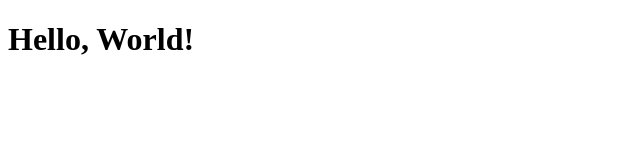
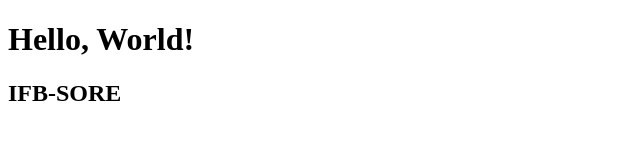
Before and after one commit to gilbertsitumorang30/ifb-repo, a plain HTML site: page index.html in a window 1280 px wide. Shown: the whole page, without its empty margins (0-640 px from the left). Drawn offline with Linux system fonts and the light colour scheme.

Commit message:
menambahkan fitur robi

```diff
--- a/index.html
+++ b/index.html
@@ -5,7 +5,9 @@
     <meta name="viewport" content="width=device-width, initial-scale=1.0">
     <title>Document</title>
 </head>
+
 <body>
     <h1>Hello, World!</h1>
+    <h2>IFB-SORE</h2>
 </body>
 </html>
```
